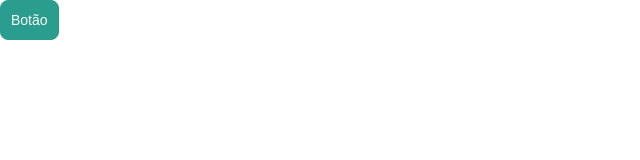
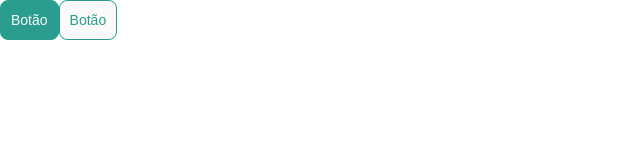
Before and after one commit to CaNeoN28/controle-farmaceutico-frontend, a Next.js app: page / in a window 1280 px wide. Shown: the top 160 px of the page, without its empty margins (0-640 px from the left). Built offline with nearby package versions, Linux system fonts and the light colour scheme.

Commit message:
Adicionando estilo de botão secundario

```diff
--- a/src/app/page.tsx
+++ b/src/app/page.tsx
@@ -7,6 +7,9 @@ export default function Home() {
       <Botao>
         Botão
       </Botao>
+      <Botao secundario>
+        Botão
+      </Botao>
     </>
   );
 }
--- a/src/components/Botao/Botao.module.scss
+++ b/src/components/Botao/Botao.module.scss
@@ -9,3 +9,8 @@
 
   border: 1px solid var(--primary-color);
 }
+
+.secundario {
+  background-color: var(--white);
+  color: var(--primary-color);
+}
--- a/src/components/Botao/index.tsx
+++ b/src/components/Botao/index.tsx
@@ -2,9 +2,16 @@ import { ReactNode } from "react";
 import classnames from "classnames";
 import styles from "./Botao.module.scss";
 
-export default function Botao({ children }: { children: ReactNode }) {
+export default function Botao({
+  secundario,
+  children,
+}: {
+  secundario?: boolean;
+  children: ReactNode;
+}) {
   const classes = classnames({
     [styles.botao]: true,
+    [styles.secundario]: secundario,
   });
 
   return <button className={classes}>{children}</button>;
```
